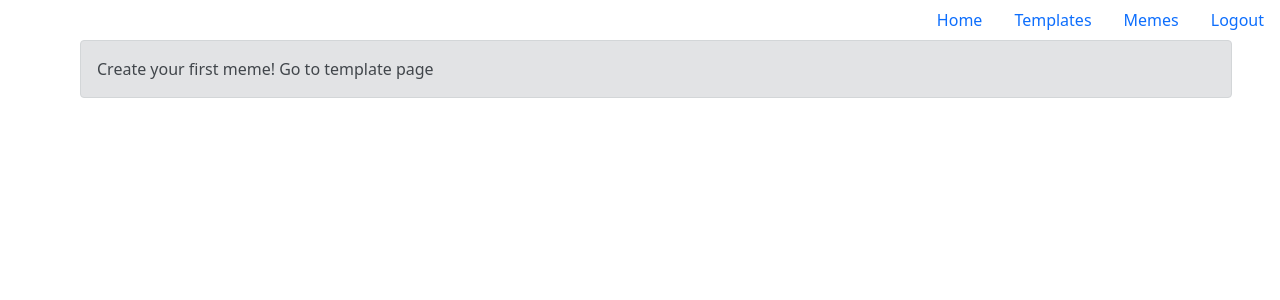
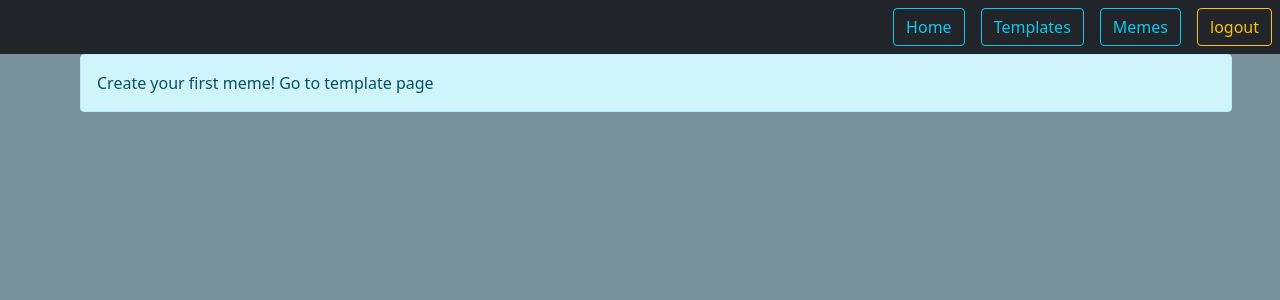
Before and after one commit to Maraljan/WebMeme, a Flask app: page /meme in a window 1280 px wide. Shown: the top 300 px of the page. Run offline with Flask 2, Linux system fonts and the light colour scheme; the visitor is signed in with stand-in values (Sample User, id 1); data comes from the database, SQL or seed files in the repository; data that the repository does not hold is empty.

Commit message:
refactor delete meme and style

```diff
--- a/app/__init__.py
+++ b/app/__init__.py
@@ -7,7 +7,7 @@ from config import ConfigName, configs
 db = SQLAlchemy()
 
 login_manager = LoginManager()
-login_manager.login_view = 'auth.login'
+login_manager.login_view = 'auth.authorization'
 
 
 def create_app(config_name: ConfigName = ConfigName.DEFAULT) -> Flask:
--- a/app/main/views.py
+++ b/app/main/views.py
@@ -85,7 +85,7 @@ def create_meme(title: str):
 def get_memes():
     all_memes = Meme.query.filter_by(owner_id=current_user.pk)
     if all_memes.first() is None:
-        alert('Create your first meme! Go to template page', Alert.SECONDARY)
+        alert('Create your first meme! Go to template page', Alert.INFO)
     return render_template('memes.html', memes=all_memes)
 
 
@@ -105,3 +105,14 @@ def delete_template(pk: int):
     template_storage.remove(template.image_path)
     alert('Deleting is successful.', Alert.SUCCESS)
     return redirect((url_for('main.templates')))
+
+
+@main.route('/meme/<int:pk>', methods=['GET', 'POST'])
+@login_required
+def delete_meme(pk: int):
+    meme = Meme.query.filter_by(owner_id=current_user.pk, pk=pk).first()
+    db.session.delete(meme)
+    db.session.commit()
+    meme_storage.remove(meme.image_path)
+    alert('Deleting is successful.', Alert.SUCCESS)
+    return redirect((url_for('main.get_memes')))
--- a/app/models/meme.py
+++ b/app/models/meme.py
@@ -37,7 +37,7 @@ class Meme(db.Model, Common):
     __tablename__ = 'Meme'
     pk = db.Column(db.Integer, primary_key=True)
     owner_id = db.Column(db.Integer, db.ForeignKey('users.pk'))
-    template_id = db.Column(db.Integer, db.ForeignKey('MemeTemplate.pk'))
+    template_id = db.Column(db.Integer, db.ForeignKey('MemeTemplate.pk'), nullable=True)
 
     def __init__(self, **kwargs):
         super().__init__(**kwargs)
--- a/app/static/css/auth.css
+++ b/app/static/css/auth.css
@@ -1,6 +1,6 @@
 body {
     margin: 0;
-    color: #6a6f8c;
+    color: #2887e7;
     background: #e5c5a5;
     font: 600 16px/18px 'Open Sans', sans-serif
 }
@@ -195,3 +195,7 @@ a {
 ::placeholder {
     color: #b3b3b3
 }
+
+.tab{
+    color: #2e81da;
+}
--- a/app/templates/create_meme.html
+++ b/app/templates/create_meme.html
@@ -7,7 +7,7 @@
 {% block content %}
     <style>
         body{
-            background-color: #c55818;
+            background-color: #78909c;
         }
     </style>
     <form method="post">
@@ -35,7 +35,7 @@
                     {{ form.text_bottom(type="text", class="form-control", id="text_bottom", placeholder='Enter bottom text') }}
                 </li>
                 <li class="list-group-item p-0" hidden style="background-color: #86d3f0">
-                    {{ form.save_to_desktop(id="save_to_desktop") }}
+                    {{ form.save_to_desktop(id="save_to_desktop", type="checkbox") }}
                 </li>
             </ul>
 
@@ -74,7 +74,7 @@
             document.getElementById('save_to_desktop').checked = true
         }
         function to_cloud(){
-            document.getElementById('save_to_cloud').checked = false
+            document.getElementById('save_to_desktop').checked = false
         }
     </script>
     <script type="application/javascript" src="{{ url_for('static', filename='js/toggle-elements.js') }}"></script>
--- a/app/templates/header.html
+++ b/app/templates/header.html
@@ -1,14 +1,8 @@
-<ul class="nav nav-pills justify-content-end">
-  <li class="nav-item">
-    <a class="nav-link" aria-current="page" href="{{ url_for('main.index') }}">Home</a>
-  </li>
-  <li class="nav-item">
-    <a class="nav-link" aria-current="page" href="{{ url_for('main.templates') }}">Templates</a>
-  </li>
-  <li class="nav-item">
-    <a class="nav-link" aria-checked="true" href="{{ url_for('main.get_memes') }}">Memes</a>
-  </li>
-   <li class="nav-item">
-    <a class="nav-link" aria-checked="true" href="{{ url_for('auth.logout') }}">Logout</a>
-  </li>
-</ul>
+<div class="navbar navbar-dark bg-dark justify-content-end">
+    <form class="d-flex">
+        <a href="{{ url_for('main.index') }}" class="btn btn-outline-info mx-2" type="submit">Home</a>
+        <a href="{{ url_for('main.templates') }}" class="btn btn-outline-info mx-2" type="submit">Templates</a>
+        <a href="{{ url_for('main.get_memes') }}" class="btn btn-outline-info mx-2" type="submit">Memes</a>
+        <a href="{{ url_for('auth.logout') }}" class="btn btn-outline-warning mx-2" type="submit">logout</a>
+    </form>
+</div>
--- a/app/templates/memes.html
+++ b/app/templates/memes.html
@@ -5,6 +5,11 @@
 {% endblock %}
 
 {% block content %}
+    <style>
+        body{
+            background-color: #78909c;
+        }
+    </style>
     <div class="grid" data-masonry='{"percentPosition": true }'>
         {% for meme in memes %}
             <div class="col-4">
@@ -15,12 +20,14 @@
                     <div class="card-body">
                         <div class="row">
                             <div class="col">
+                                {% if meme.template %}
                                     <a href="{{ url_for('main.create_meme', title=meme.template.title) }}"
                                        class="btn btn-outline-primary text-dark mx-auto"
                                     >
                                         <i class="bi bi-pencil-square"></i>
                                         Make a Meme
                                     </a>
+                                {% endif %}
                             </div>
                             <div class="col">
                                 <a
@@ -33,7 +40,7 @@
                                 </a>
                             </div>
                             <div class="col">
-                                <a href="{{ url_for('main.delete_template', pk=meme.template.pk) }}" class="btn btn-outline-primary text-dark"><i class="bi bi-trash-fill" style="font-size: 150%;"></i></a>
+                                <a href="{{ url_for('main.delete_meme', pk=meme.pk) }}" class="btn btn-outline-primary text-dark"><i class="bi bi-trash-fill" style="font-size: 150%;"></i></a>
                             </div>
                         </div>
                     </div>
--- a/app/templates/templates.html
+++ b/app/templates/templates.html
@@ -5,6 +5,11 @@
 {% endblock %}
 
 {% block content %}
+    <style>
+        body{
+            background-color: #78909c;
+        }
+    </style>
     <div class="sidenav">
         <div class="col col-6">
             <form method="post" enctype="multipart/form-data">
```
Also changed, not shown: app/templates/auth/authorization.html (+6 -1 lines). Lines whose indentation alone changed are shown as unchanged.
